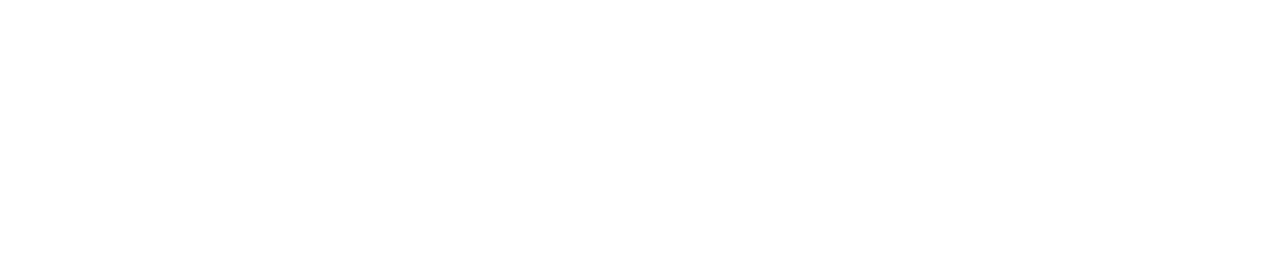
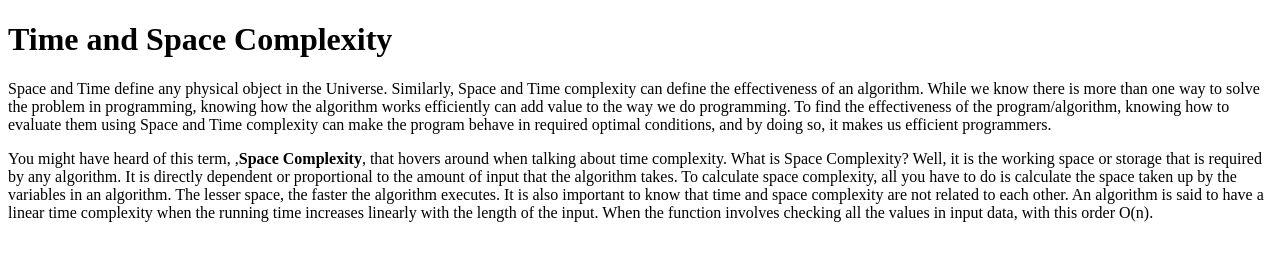
Before and after one commit to acciojob/time-and-space-complexity-Mahi-Shrma, a website: page main.html in a window 1280 px wide. Drawn offline with Linux system fonts and the light colour scheme.

Commit message:
created a submission

```diff
--- a/main.html
+++ b/main.html
@@ -8,6 +8,21 @@
 
 <body>
 	<!-- the entire body must be written by student -->
+	<h1>Time and Space Complexity</h1>
+	<p>Space and Time define any physical
+		object in the Universe. Similarly, Space and Time
+		complexity can define the effectiveness of an algorithm.
+		While we know there is more than one way to solve the problem in
+		programming, knowing how the algorithm works efficiently can add
+		value to the way we do programming. To find the effectiveness of the
+		program/algorithm, knowing how to evaluate them using Space and Time
+		complexity can make the program behave in required optimal conditions,
+		and by doing so, it makes us efficient programmers.</p>
+	<p>You might have heard of this term, ,<b>Space Complexity</b>,
+		that hovers around when talking about time complexity. What is Space
+		Complexity? Well, it is the working space or storage that is required by
+		any algorithm. It is directly dependent or proportional to the amount of input that the algorithm takes. To calculate space complexity, all you have to do is calculate the space taken up by the variables in an algorithm. The lesser space, the faster the algorithm executes. It is also important to know
+		that time and space complexity are not related to each other. An algorithm is said to have a linear time complexity when the running time increases linearly with the length of the input. When the function involves checking all the values in input data, with this order O(n). </p>
     <script type="text/javascript" src="./script.js">
 </script>
 
```
